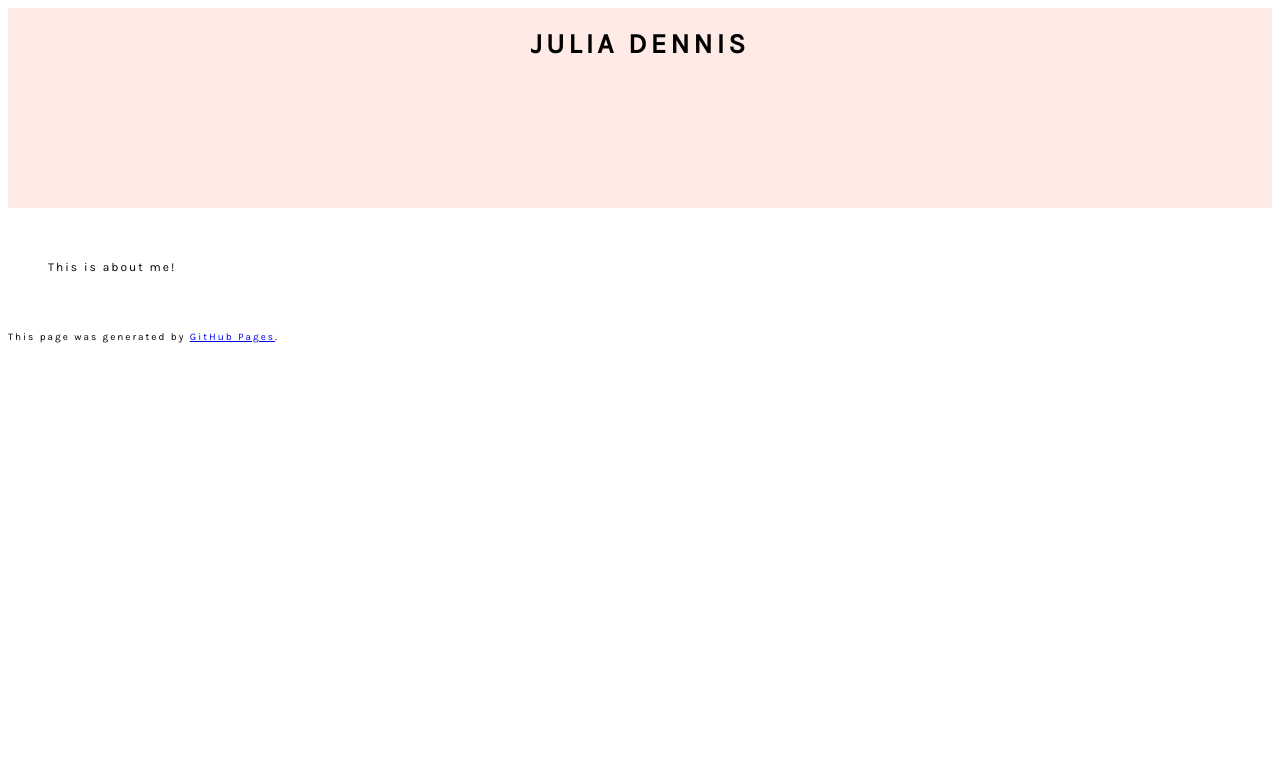
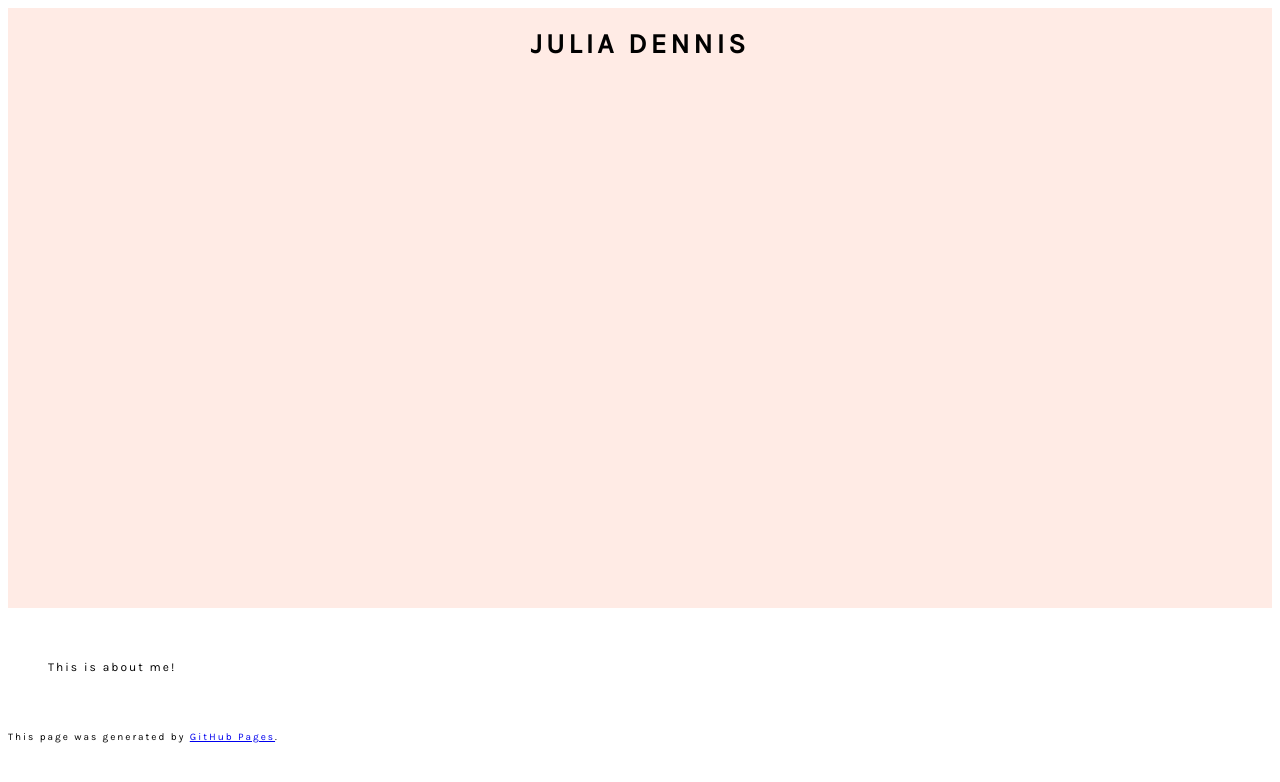
Before and after one commit to jubalu/jubalu.github.io, a Jekyll site: the page built from README.md, in a window 1280 px wide. Shown: the top 782 px of the page. Built offline with Jekyll 4.4.1, drawn with Linux system fonts in a browser that asks for light colours; our own code applies the rules of GitHub Pages for plain Markdown files.

Commit message:
Update style.scss

```diff
--- a/assets/css/style.scss
+++ b/assets/css/style.scss
@@ -19,7 +19,7 @@
   left: 0px;
   right: 0px;
   width: 100%;
-  height: 200px;
+  height: 600px;
   background: #ffebe5
 }
 
```
